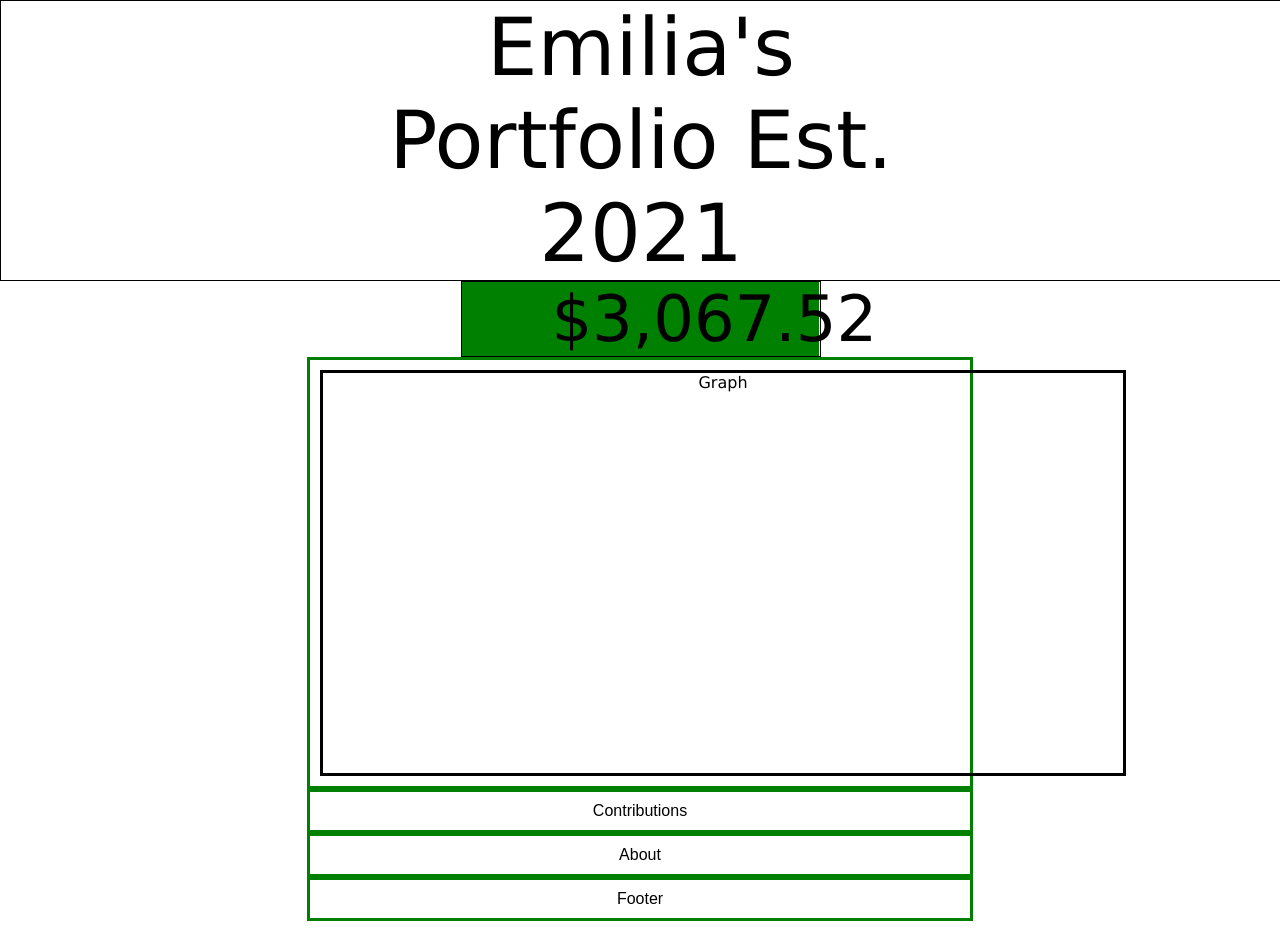
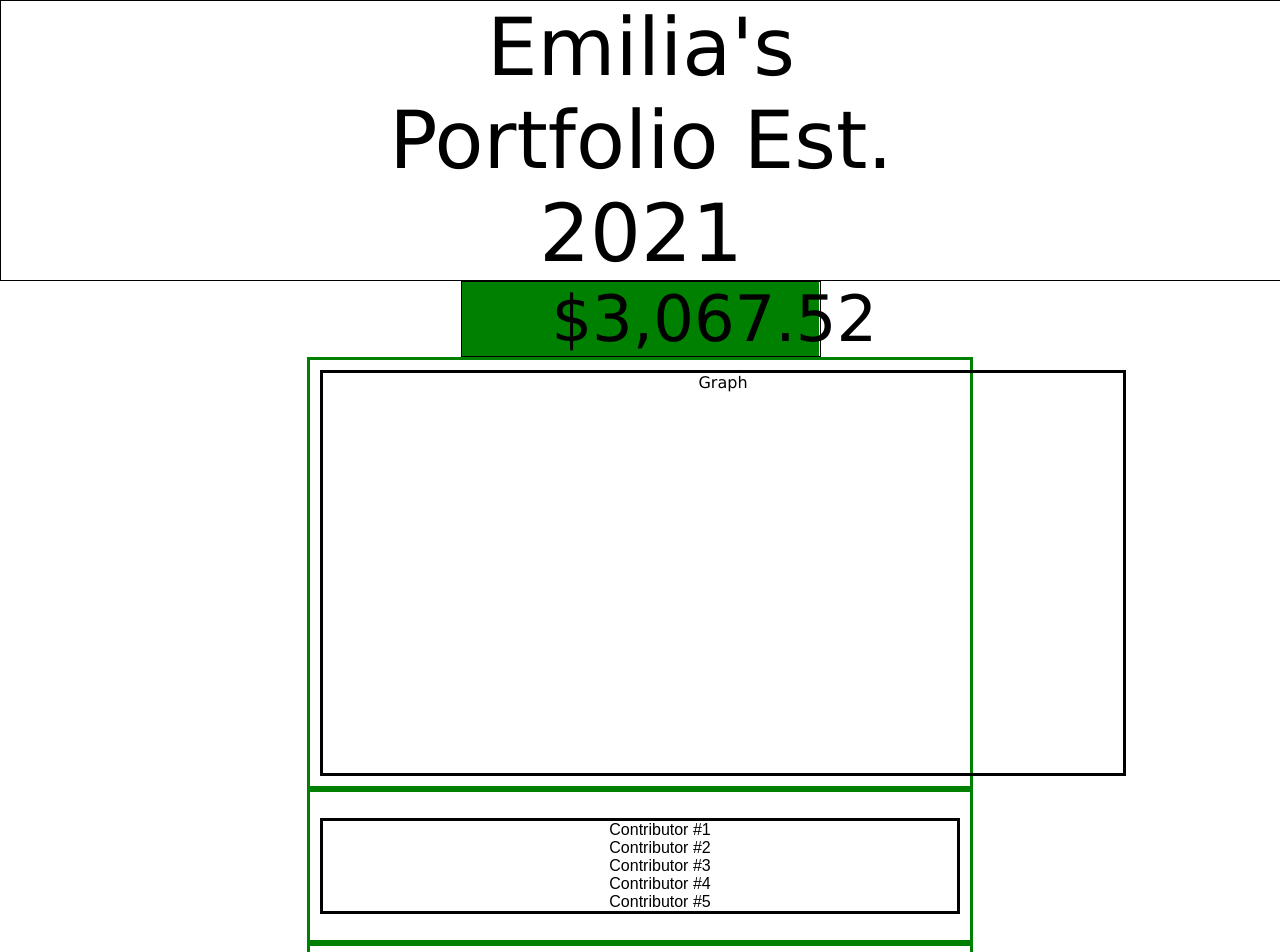
Before and after one commit to Douglas4739/Emilias-Portfolio, a React (Create React App) app: page / in a window 1280 px wide. Shown: the top 952 px of the page. Before the commit the page ends 921 px from the top, so only its background shows below. Built offline with nearby package versions, Linux system fonts and the light colour scheme.

Commit message:
added some content/style to Contributions

```diff
--- a/src/Contributions.css
+++ b/src/Contributions.css
@@ -6,3 +6,12 @@
     padding: 10px;
     size: 30px;
 }
+
+.contributors {
+    border: 3px solid black;
+    list-style-type: none;
+    display: flex;
+    flex-direction: column;
+    /* float: left;
+    position: absolute; */
+}
--- a/src/Contributions.js
+++ b/src/Contributions.js
@@ -3,7 +3,18 @@ import './Contributions.css';
 
 function Contributions() {
   return (
-    <div className="contributions">Contributions</div>
+    <>
+      <div className="contributions">
+        <ul className="contributors">
+          <li className="contributor">Contributor #1</li>
+          <li className="contributor">Contributor #2</li>
+          <li className="contributor">Contributor #3</li>
+          <li className="contributor">Contributor #4</li>
+          <li className="contributor">Contributor #5</li>
+        </ul>
+      </div>
+    </>
+
   )
 }
 
```
